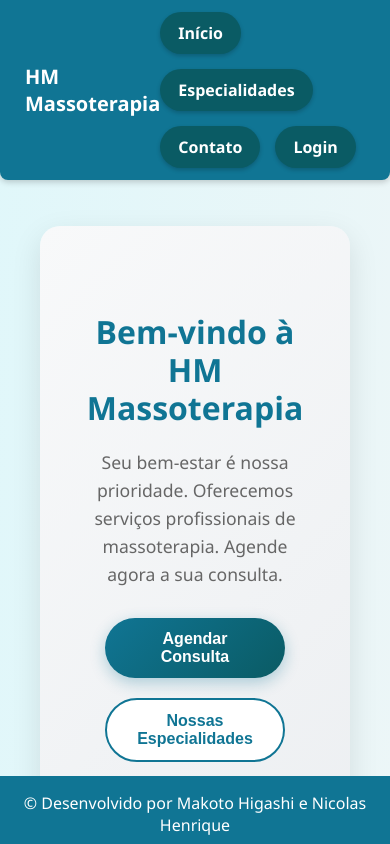
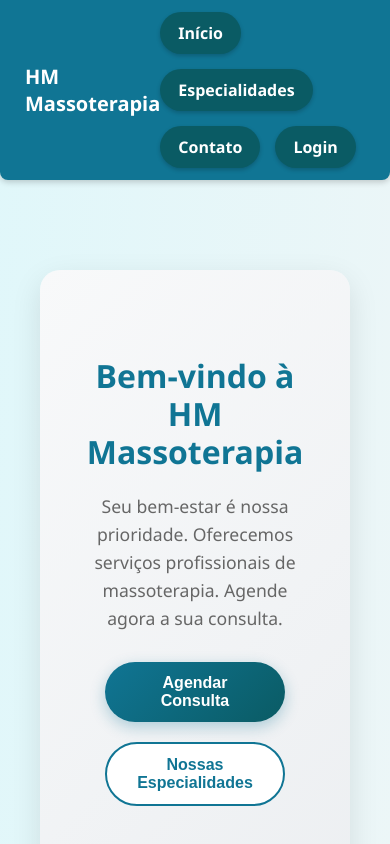
Before and after one commit to makotohigashiumc/pfc_frontend, a React (Vite) app: page / in a window 390 px wide. Shown: the top 844 px of the page. Built offline with nearby package versions, Linux system fonts and the light colour scheme; no server answers.

Commit message:
Fix mobile layout: header margin and footer position

```diff
--- a/src/App.css
+++ b/src/App.css
@@ -13,7 +13,6 @@ body {
   font-family: 'Segoe UI', Tahoma, Geneva, Verdana, sans-serif; /* Fonte moderna e legível */
   background: linear-gradient(to bottom right, #e0f7fa, #f5f5f5); /* Gradiente sutil azul para cinza */
   color: #333; /* Cor de texto padrão escura para boa legibilidade */
-  min-height: 100vh;
 }
 
 /* ===== MENU FIXO =====
@@ -25,7 +24,8 @@ header {
   display: flex; /* Layout flexível */
   justify-content: space-between; /* Distribui elementos nas extremidades */
   align-items: center; /* Centraliza verticalmente */
-  position: relative; /* Não fixo! */
+  position: sticky; /* Header grudado no topo */
+  top: 0; /* Posição fixa no topo */
   z-index: 1000; /* Acima de outros elementos */
   box-shadow: 0 2px 6px rgba(0,0,0,0.2); /* Sombra para profundidade */
   border-bottom-left-radius: 8px; /* Bordas arredondadas */
@@ -98,11 +98,11 @@ nav a.massoterapeuta:hover {
 main {
   padding: 30px 20px; /* Espaçamento interno generoso */
   max-width: 900px; /* Largura máxima para legibilidade */
-  margin: 40px auto 60px auto; /* Centraliza horizontalmente com margens verticais */
+  margin: 60px auto 60px auto; /* Adiciona espaço abaixo do header */
 }
 @media (max-width: 700px) {
   main {
-    margin-top: 16px; /* Garante espaço abaixo do header no mobile */
+    margin-top: 60px; /* Garante espaço abaixo do header no mobile */
   }
 }
 
@@ -352,7 +352,7 @@ label {
 
 @media (max-width: 700px) {
   main {
-    margin-top: 16px; /* Garante espaço abaixo do header no mobile */
+    margin-top: 60px; /* Garante espaço abaixo do header no mobile */
   }
 }
 
--- a/src/components/Footer.css
+++ b/src/components/Footer.css
@@ -17,3 +17,8 @@
   bottom: 0; /* Grudado na parte inferior */
   z-index: 100; /* Acima do conteúdo, mas abaixo do header */
 }
+@media (max-width: 700px) {
+  .footer {
+    position: static;
+  }
+}
```
